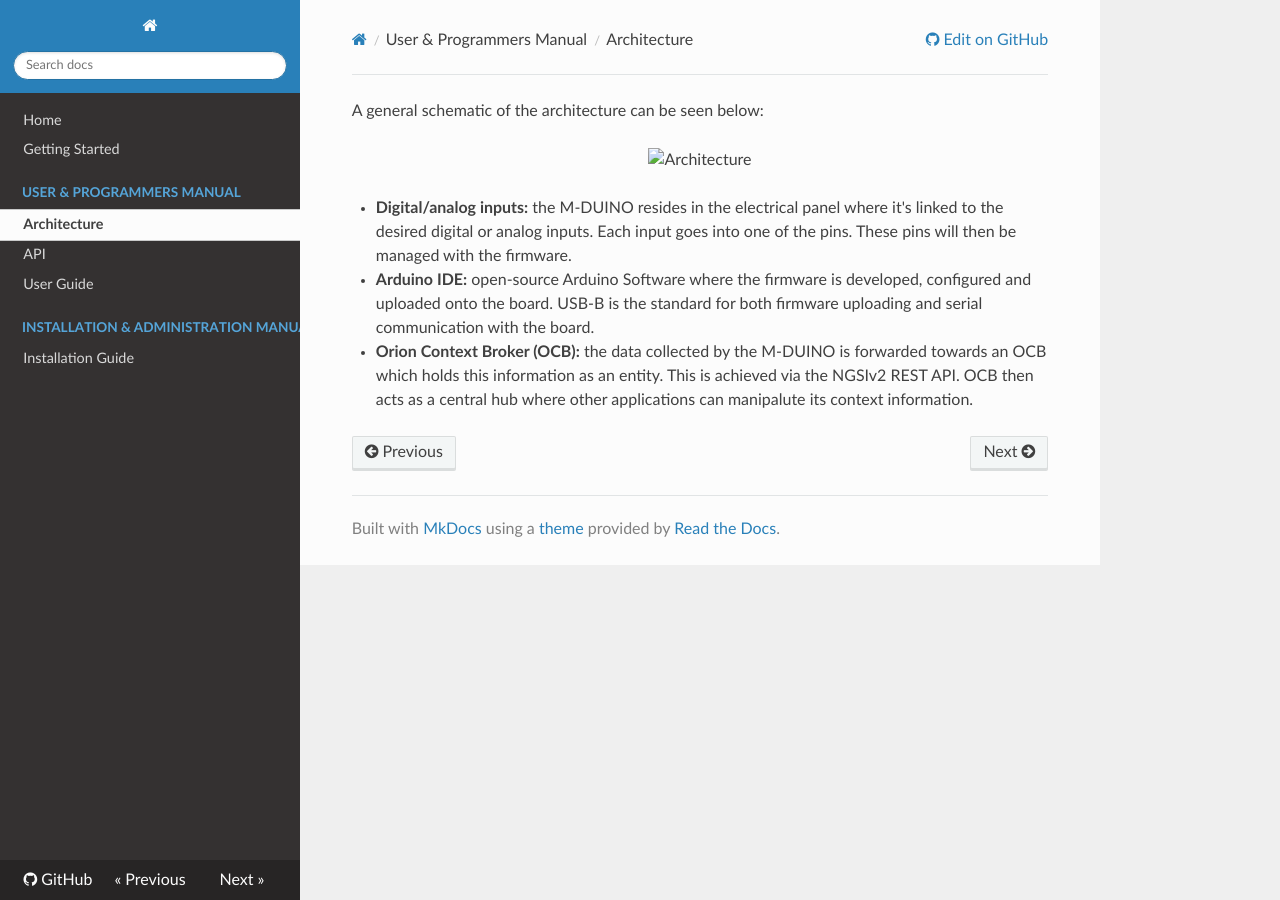
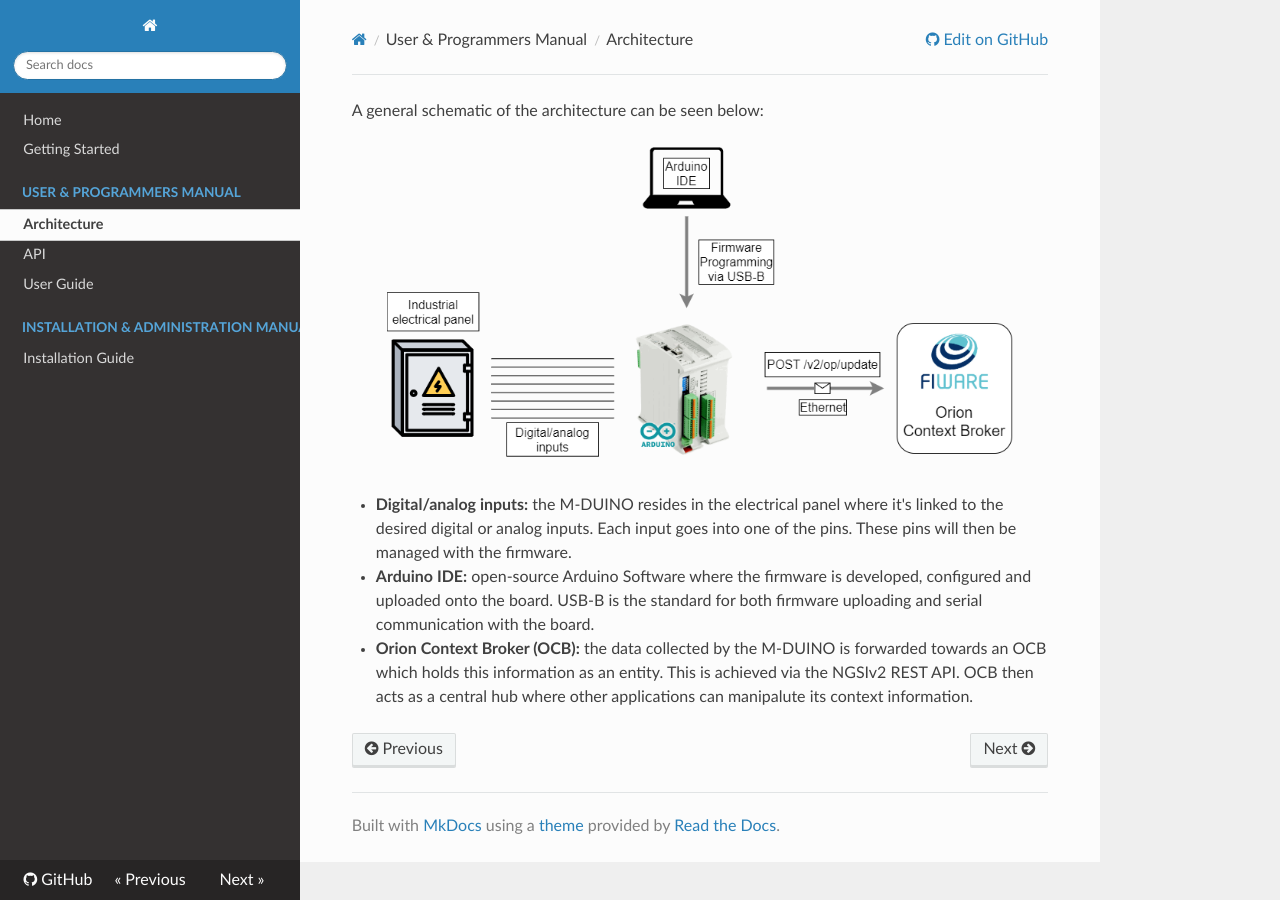
Before and after one commit to ramp-eu/AGILPLAS, an MkDocs documentation site: the page built from docs/architecture.md, in a window 1280 px wide. Built offline with MkDocs 1.6.1, drawn with Linux system fonts in a browser that asks for light colours; nearby versions of some CDN libraries; old or Windows-style settings are respelled for this version of MkDocs.

Commit message:
move img folder with architecture

```diff
--- a/docs/architecture.md
+++ b/docs/architecture.md
@@ -1,7 +1,7 @@
 A general schematic of the architecture can be seen below:
 
 <p align="center">
-    <img src="/img/architecture.png" title="Architecture" alt="Architecture" width=90%">
+    <img src="img/architecture.png" title="Architecture" alt="Architecture" width=90%">
 </p>
 
 - **Digital/analog inputs:** the M-DUINO resides in the electrical panel where it's linked to the desired digital or analog inputs. Each input goes into one of the pins. These pins will then be managed with the firmware.
```
Also changed, not shown: docs/img/architecture.png (renamed from img/architecture.png).
